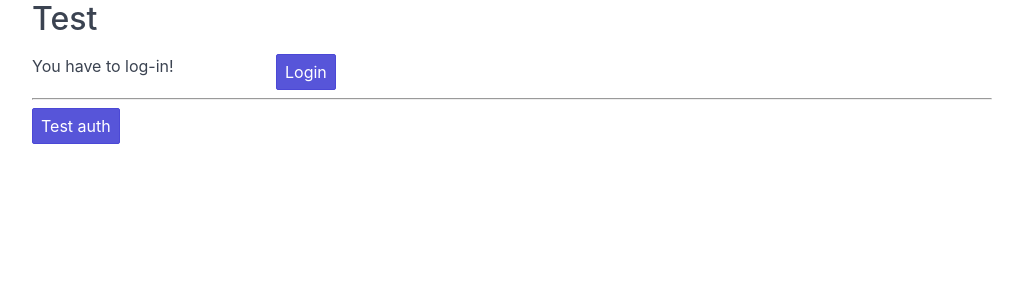
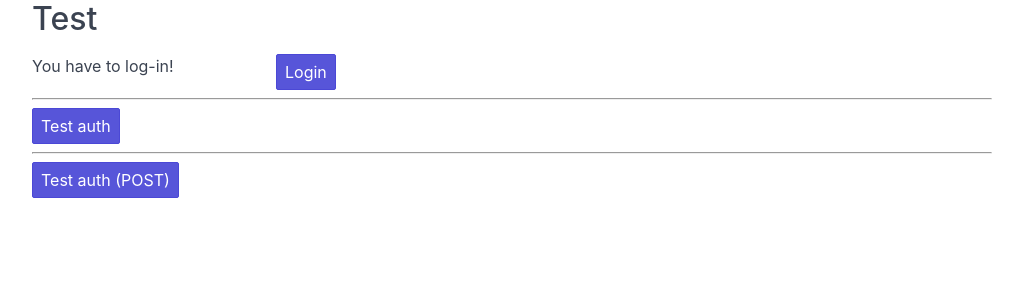
Before and after one commit to spapas/rest_authenticate, a Django app: page / in a window 1280 px wide. Shown: the top 300 px of the page, without its empty margins (128-1151 px from the left). Run offline with Django 3.2, Linux system fonts and the light colour scheme.

Commit message:
Small changes

```diff
--- a/rest_authenticate/settings.py
+++ b/rest_authenticate/settings.py
@@ -120,3 +120,4 @@ STATICFILES_DIRS = [
 ]
 
 STATIC_URL = '/static/'
+REST_SESSION_LOGIN = True
--- a/templates/home.html
+++ b/templates/home.html
@@ -41,6 +41,15 @@
                 <div id='test-auth-response' ></div>
             </div>
         </div>
+        <hr />
+        <div class="columns" id="test">
+            <div class='column col-3'>
+                <button class="btn btn-primary"  id='testAuthPostButton'>Test auth (POST)</button>
+            </div>
+            <div class='column col-9'>
+                <div id='test-auth-post-response' ></div>
+            </div>
+        </div>
     </div>
 
     <div class="modal" id="login-modal">
@@ -53,7 +62,6 @@
             <div class="modal-body">
                 <div class="content">
                     <form>
-                        {% csrf_token %}
                         <div class="form-group">
                             <label class="form-label" for="input-username">Username</label>
                             <input class="form-input" type="text" id="input-username" placeholder="Name">
@@ -101,23 +109,6 @@
             }
         }
 
-        var getCookie = function(name) {
-            var cookieValue = null;
-            if (document.cookie && document.cookie !== '') {
-                var cookies = document.cookie.split(';');
-                for (var i = 0; i < cookies.length; i++) {
-                    var cookie = jQuery.trim(cookies[i]);
-                    // Does this cookie string begin with the name we want?
-                    if (cookie.substring(0, name.length + 1) === (name + '=')) {
-                        cookieValue = decodeURIComponent(cookie.substring(name.length + 1));
-                        break;
-                    }
-                }
-            }
-            return cookieValue;
-        };
-        var g_csrftoken = getCookie('csrftoken');
-
         var initLogin = function() {
             if(g_auth) {
                 $('#non-logged-in').hide();
@@ -136,6 +127,8 @@
                 sessionStorage.removeItem("auth");
             }
             $('#test-auth-response').html("");
+            $('#test-auth-post-response').html("");
+
         };
 
         $(function () {
@@ -165,6 +158,23 @@
                 });
             });
 
+
+            $('#testAuthPostButton').click(function() {
+                $.ajax({
+                    url: g_urls.test_auth,
+                    method: "POST",
+                    beforeSend: function(request) {
+                        if(g_auth) {
+                            request.setRequestHeader("Authorization", "Token " + g_auth.key);
+                        }
+                    }
+                }).done(function(data) {
+                    $('#test-auth-post-response').html("<span class='label label-success'>Ok! Response: " + data);
+                }).fail(function(data) {
+                    $('#test-auth-post-response').html("<span class='label label-error'>Fail! Response: " + data.responseText + " (status: " + data.status+")</span>");
+                });
+            });
+
             $('#loginOkButton').click(function() {
                 var username = $('#input-username').val();
                 var password = $('#input-password').val();
@@ -178,7 +188,6 @@
                         data: {
                             username: username,
                             password: password,
-                            csrfmiddlewaretoken: g_csrftoken
                         }
                     }).done(function(data) {
                         console.log("DONE: ", username, data.key);
@@ -189,8 +198,7 @@
                         };
                         $('#login-modal').removeClass('active');
                         initLogin();
-                        // CAREFUL! csrf token is rotated after login: https://docs.djangoproject.com/en/1.7/releases/1.5.2/#bugfixes
-                        g_csrftoken = getCookie('csrftoken');
+
                     }).fail(function(data) {
                         console.log("FAIL", data);
                         $('#modal-error').removeClass('d-invisible');
@@ -207,9 +215,6 @@
                     method: "POST",
                     beforeSend: function(request) {
                         request.setRequestHeader("Authorization", "Token " + g_auth.key);
-                    },
-                    data: {
-                        csrfmiddlewaretoken: g_csrftoken
                     }
                 }).done(function(data) {
                     console.log("DONE: ", data);
```
